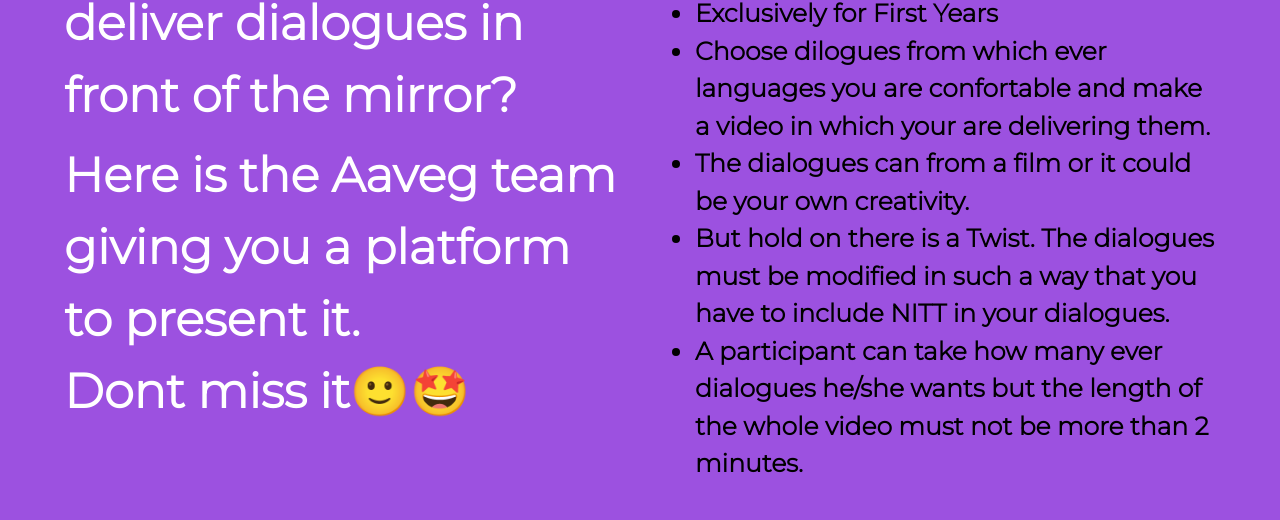
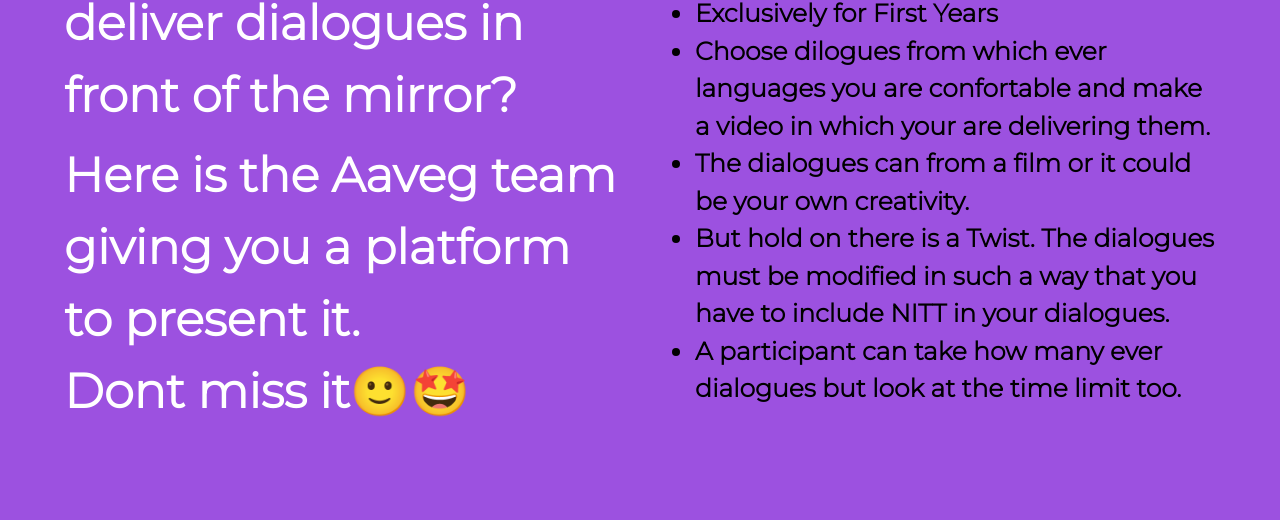
Before and after one commit to Jain2003/Entergar-El-Dialogo_-Aaveg-inductiosn-task, a plain HTML site: page index.html in a window 1280 px wide. Shown: the part 280-800 px from the top of the page. Drawn offline with nearby package versions, Linux system fonts and the light colour scheme; a web font is replaced by a local one.

Commit message:
updated the about the event sectio

```diff
--- a/index.html
+++ b/index.html
@@ -47,7 +47,7 @@
             <li class="list">Choose dilogues from which ever languages you are confortable and make a video in which your are delivering them.</li>
             <li class="list">The dialogues can from a film or it could be your own creativity.</li>
             <li class="list">But hold on there is a Twist. The dialogues must be modified in such a way that you have to include NITT in your dialogues.</li>
-            <li class="list">A participant can take how many ever dialogues he/she wants but  the length of the whole video must not be more than 2 minutes.</li>
+            <li class="list">A participant can take how many ever dialogues but look at the time limit too.</li>
           </ul>
         </div>
       </div>
```
